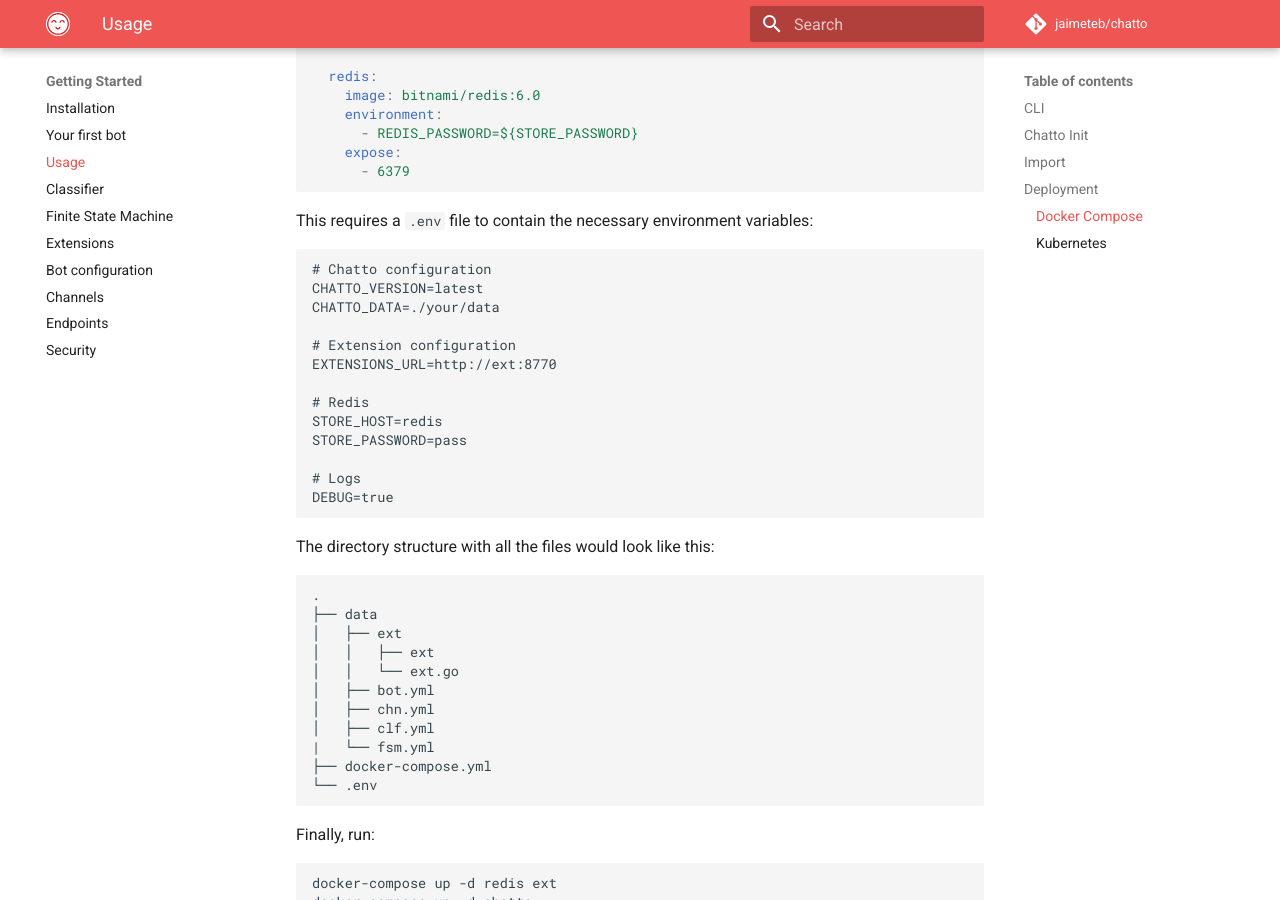
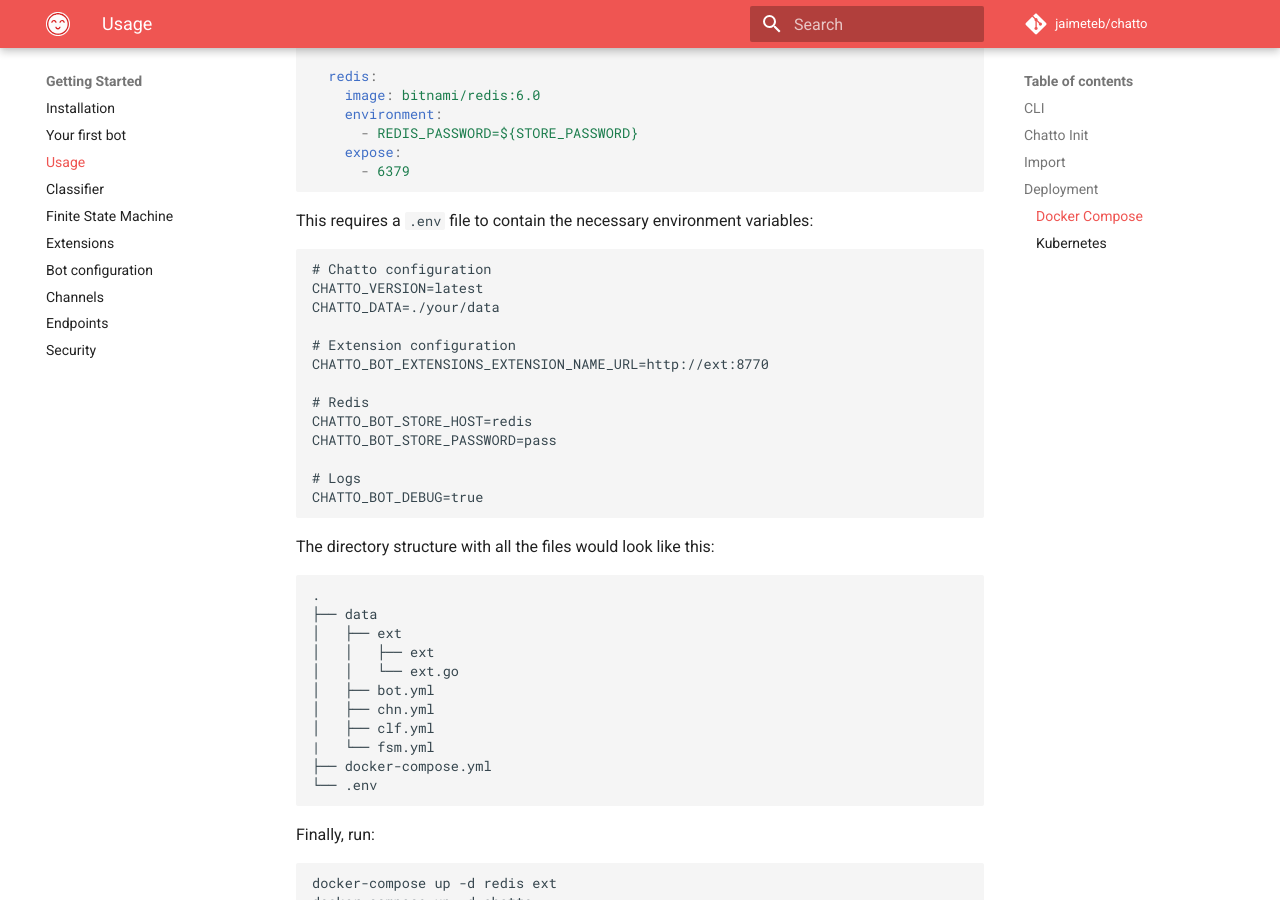
Before and after one commit to jaimeteb/chatto, an MkDocs documentation site: the page built from docs/usage.md, in a window 1280 px wide and 900 px high, scrolled down 2766 px. Built offline with MkDocs 1.6.1 and Material for MkDocs 9.7.7, drawn with Linux system fonts in a browser that asks for light colours; comment, search, counter and statistics services are not loaded.

Commit message:
Answer with domain's Error when extension fails (#45)
* Answer with domain's Error when extension fails

* Fix .env example names

````diff
--- a/docs/usage.md
+++ b/docs/usage.md
@@ -142,14 +142,14 @@
 CHATTO_DATA=./your/data
 
 # Extension configuration
-EXTENSIONS_URL=http://ext:8770
+CHATTO_BOT_EXTENSIONS_EXTENSION_NAME_URL=http://ext:8770
 
 # Redis
-STORE_HOST=redis
-STORE_PASSWORD=pass
+CHATTO_BOT_STORE_HOST=redis
+CHATTO_BOT_STORE_PASSWORD=pass
 
 # Logs
-DEBUG=true
+CHATTO_BOT_DEBUG=true
 ```
 
 The directory structure with all the files would look like this:
````
Also changed, not shown: README.md (+4 -4 lines), 1 other file.
